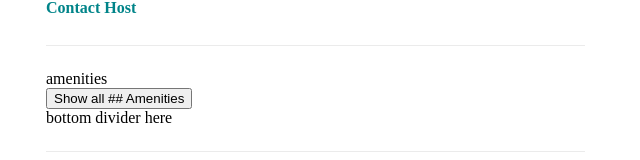
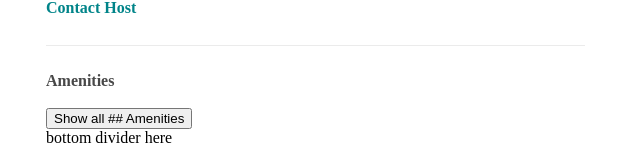
Before and after one commit to project-overnight/po-description, a React app: page / in a window 1280 px wide. Shown: the part 396-556 px from the top of the page, without its empty margins (78-718 px from the left). Built offline with nearby package versions, Linux system fonts and the light colour scheme; no server answers; the HTML template or start-up script is replaced by a standard one.

Commit message:
fixed a few style issues, added dynamic api call based on query

```diff
--- a/src/modules/RoomCarousel/Rooms.jsx
+++ b/src/modules/RoomCarousel/Rooms.jsx
@@ -16,7 +16,6 @@ const Rooms = () => {
   const { length } = arrangements;
   const [active, setActive, reactStyle] = useRoomCarousel(length);
   return (
-    <>
     <div className={styles.arrangementsModule}>
       <div className={styles.arrangementsModuleDiv}>
         <div className={styles.arrangementsTitle}>
@@ -56,7 +55,6 @@ const Rooms = () => {
       </div>
       <MarginDiv />
     </div>
-    </>
   );
 };
 export default Rooms;
--- /dev/null
+++ b/src/modules/amenities/SortedAmenitiesList.jsx
@@ -0,0 +1,5 @@
+import React from 'react';
+import { CategoryRow, AmenityRow } from './AmenitiesModalRows';
+import useListing from '../utilities/useListing';
+
+const SortedAm
--- a/src/modules/amenities/amenities.css
+++ b/src/modules/amenities/amenities.css
@@ -1,3 +1,12 @@
+.amentitesTitleStyling{
+  overflow-wrap: break-word;
+  font-size: 16px;
+  font-weight: 800;
+  line-height: 1.375em;
+  color: rgb(72, 72, 72);
+  margin: 0px;
+  margin-bottom: 16px;
+}
 .modalCloseButton{
   display: inline-block;
   left: 0%;
--- a/src/modules/amenities/amenities.jsx
+++ b/src/modules/amenities/amenities.jsx
@@ -1,12 +1,11 @@
 import React from 'react';
 import styles from './Amenities.css';
-// import { CategoryRow, AmenityRow } from './amenitiesModalRows';
 import Modal from './AmenitiesModal';
 
 const Amenities = () => (
   <>
-    <div>
-      amenities
+    <div className={styles.amentitesTitleStyling}>
+      Amenities
     </div>
     <Modal>
       {({ modal, openModal, closeModal }) => (
--- a/src/modules/utilities/useListing.jsx
+++ b/src/modules/utilities/useListing.jsx
@@ -11,13 +11,13 @@ function useListing() {
   const [host, setHost] = useState('');
   const [email, setEmail] = useState('');
   const [description, setDescription] = useState('');
-  const [sizedDescription, setSizedDesciption] = useState('');
+  const [sizedDescription, setSizedDescription] = useState('');
   const [arrangements, setArrangements] = useState([]);
   const [amenitiesBasics, setAmenitiesBasics] = useState([]);
   const [amenitiesExtras, setAmenitiesExtras] = useState();
 
-  const fetchListing = async () => {
-    let response = await fetch('/api/description/1');
+  const fetchListing = async (listingNumber) => {
+    let response = await fetch(`/api/description/${listingNumber}`);
     response = await response.json();
     setTitle(response.title);
     setMaxGuests(response.maxGuests);
@@ -40,11 +40,18 @@ function useListing() {
       shortenDescription += `${descriptionArray[i]} `;
     }
     shortenDescription += `${descriptionArray[30]}...`;
-    setSizedDesciption(shortenDescription);
+    setSizedDescription(shortenDescription);
   }, [description]);
 
   useEffect(() => {
-    fetchListing();
+    const params = new URLSearchParams(window.location.search);
+    const record = Number.parseInt(params.toString(), 10);
+    if (record) {
+      fetchListing(record);
+    } else {
+      fetchListing(1);
+      console.error('Try adding a ?2 after the initial /"');
+    }
   }, []);
 
   return {
```
Also changed, not shown: 1 other file (tests, documents, lock files or other folders). Lines whose indentation alone changed are shown as unchanged.
